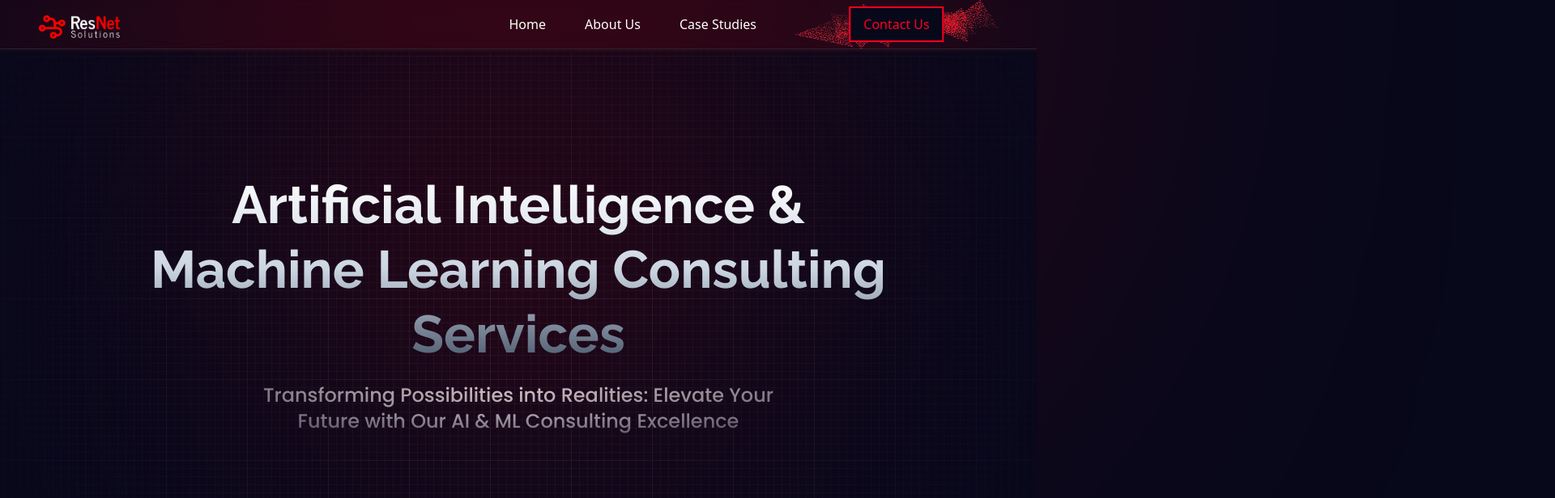
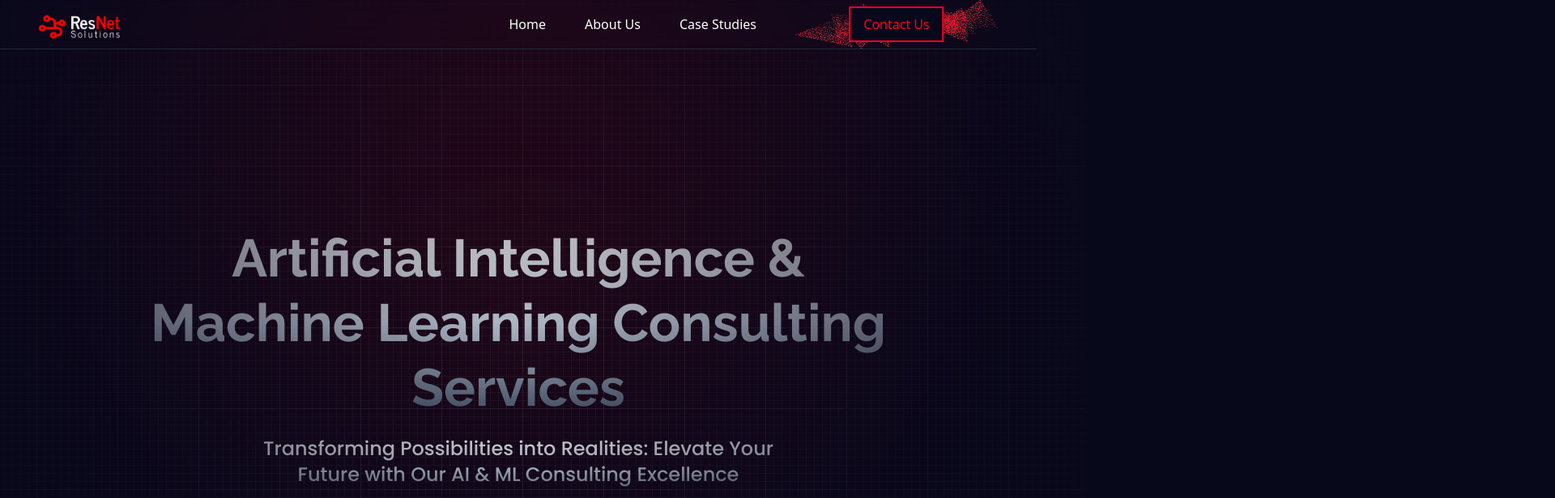
Before and after one commit to Qriocity-Company/Resnet, a Next.js app: page / in a window 1280 px wide. Shown: the top 616 px of the page at 81% size, 1920 px wide, since content can reach past the window. Built offline with nearby package versions, Linux system fonts and the light colour scheme.

Commit message:
added hero animation

```diff
--- a/components/Hero.tsx
+++ b/components/Hero.tsx
@@ -6,32 +6,33 @@ import Image from "next/image";
 import buttonPattern from "../assets/contact-btn-img.png";
 import ContactUs from "./ContactUs";
 export const Hero = () => {
-  const [contactModal,setContactModal] = useState(false)
+  const [contactModal, setContactModal] = useState(false);
 
   const [showfinaldiv, setShowFinalDiv] = useState(false);
   const [b1, setB1] = useState(false);
-  const [cn ,setcn] =useState("one")
+  const [cn, setcn] = useState("one");
 
   useEffect(() => {
     setTimeout(() => {
-      setShowFinalDiv(true)
-    }, 3000);
+      setShowFinalDiv(true);
+    }, 4000);
   }, []);
 
-  return showfinaldiv ? (
-    <div className="relative mt-16 w-full ">
+  return (
+    <div className="parent relative lg:h-[900px] lg:w-[1400px] md:W-[750px] w-[350px] md:h-screen h-screen flex justify-center items-center">
       <div className=" w-[300px] h-[400px] lg:w-[958px] lg:h-[958px] bg-[#FF0000]  bg-opacity-30 rounded-full blur-[300px] absolute top-0 left-[50%] -translate-x-[50%] -translate-y-[60%] "></div>
-      <main className="main lg:h-[80vh] h-[50vh]">
-        <h1 className="w-[350px] md:w-[600px] lg:w-[941px]  text-center z-10 mt-20  bg-gradient-to-t from-slate-600 via-slate-300 to-white bg-clip-text text-transparent text-[24px] lg:text-[65px] font-bold font-Raleway lg:leading-[80px]">
+      <div className="main2">
+        <h1 className="w-[350px] md:w-[600px] lg:w-[941px]  text-center z-10  bg-gradient-to-t from-slate-600 via-slate-300 to-white bg-clip-text text-transparent text-[24px] lg:text-[65px] font-bold font-Raleway lg:leading-[80px]">
           Artificial Intelligence & Machine Learning Consulting Services{" "}
         </h1>
         <p className=" w-[350px] md:w-[672px] h-[83px] text-center bg-gradient-to-t from-slate-600 via-slate-300 to-white bg-clip-text text-transparent text-12px lg:text-2xl font-medium font-['Poppins']">
           Transforming Possibilities into Realities: Elevate Your Future with
-          Our AI & ML Consulting Excellence
+          Our AI & ML Consulting Excellence{" "}
         </p>
-      </main>
+      </div>
 
-      <div className="absolute left-[50%] bottom-10 -translate-x-[50%] ">
+      {showfinaldiv ? (
+        <div className="absolute left-[50%]  -translate-x-[50%] bottom-10 btn-animation ">
           <div className=" relative group z-[999] h-[150px] w-[280px] justify-between items-center flex">
             <Image
               src={buttonPattern}
@@ -42,20 +43,18 @@ export const Hero = () => {
             <button
               className=" absolute top-1/2 left-1/2  text-[#FF001D]  px-4 py-[8px] bg-[#08081B] border-2 border-[#FF001D] group-hover:bg-[#FF001D] group-hover:text-white ease-in-out duration-500"
               style={{ transform: "translate(-50% , -50%)" }}
-            onClick={()=>{setContactModal(true); document.body.style.overflow="hidden"}}
+              onClick={() => {
+                setContactModal(true);
+                document.body.style.overflow = "hidden";
+              }}
             >
               Contact Us
             </button>
           </div>
         </div>
-      { contactModal && <ContactUs setContactModal={setContactModal}/>}
-    </div>
       ) : (
-    <div className="relative mt-16 w-full ">
-      <div className=" w-[958px] h-[958px] bg-[#FF0000]  bg-opacity-30 rounded-full blur-[300px] absolute top-0 left-[50%] -translate-x-[50%] -translate-y-[60%] "></div>
-      <main className="mainball h-[80vh] ">
-        <div className={cn}></div>
-      </main>
+        ""
+      )}
     </div>
   );
 };
--- a/components/Services.tsx
+++ b/components/Services.tsx
@@ -23,7 +23,7 @@ export const Services = () => {
         </div>
       </div>
 
-      <div className='absolute top-[-5%] flex gap-24 w-full h-[140vh]'>
+      <div className='left-0 absolute top-[-5%] flex gap-24 w-full h-[140vh] overflow-hidden'>
 
         <div className='left-slides w-[50%] relative'>
 
--- a/styles/Hero.css
+++ b/styles/Hero.css
@@ -13,7 +13,7 @@
   opacity: 1;
 }
 
-.main:before {
+.parent:before {
   background: radial-gradient(
     circle,
     rgba(8, 8, 27, 0.10136554621848737) 0%,
@@ -29,7 +29,7 @@
 }
 
 
-.mainball {
+/* .mainball {
   min-height: 90vh;
   padding: 40px;
   display: flex;
@@ -88,4 +88,68 @@
     width: 0px;
     height: 0px;
   }
+} */
+
+.parent{
+  background-image: url("../assets/grid.svg");
 }
+
+.main2{
+  overflow: hidden;
+  display: flex;
+  flex-direction: column;
+  justify-content: center;
+  align-items: center;
+  gap: 20px;
+  width: 100px;
+  height: 100px;
+  border-radius: 50%;
+  background: #FF001D;
+  transition: all;
+  animation: bounce 6s  forwards ;
+}
+
+@keyframes bounce {
+  5%{
+    transform: translateY(-50px);
+  }
+  10%{
+    transform: translateY(50px);
+  }
+  15%{
+    transform: translateY(-80px);
+  }
+  20%{
+    transform: translateY(80px);
+  }
+  30%{
+    transform: translateY(0);
+    width: 300px;
+    height: 300px;
+    border-radius: 50%;
+  }
+  40%{
+    transform: translateY(80px);
+  }
+  50%{
+    transform: translateY(80px);
+    border-radius: 50%;
+  }
+  60%{
+    transform: translateY(80px);
+    border-radius: 50%;
+  }
+  70%{
+    width: 100%;
+    height: 100%;
+    border-radius: 0%;
+    background: #FF001D;
+  }
+  100%{
+    width: 100%;
+    height: 100%;
+    border-radius: 0%;
+    background: none;
+  }
+
+}
```
Lines whose indentation alone changed are shown as unchanged.
